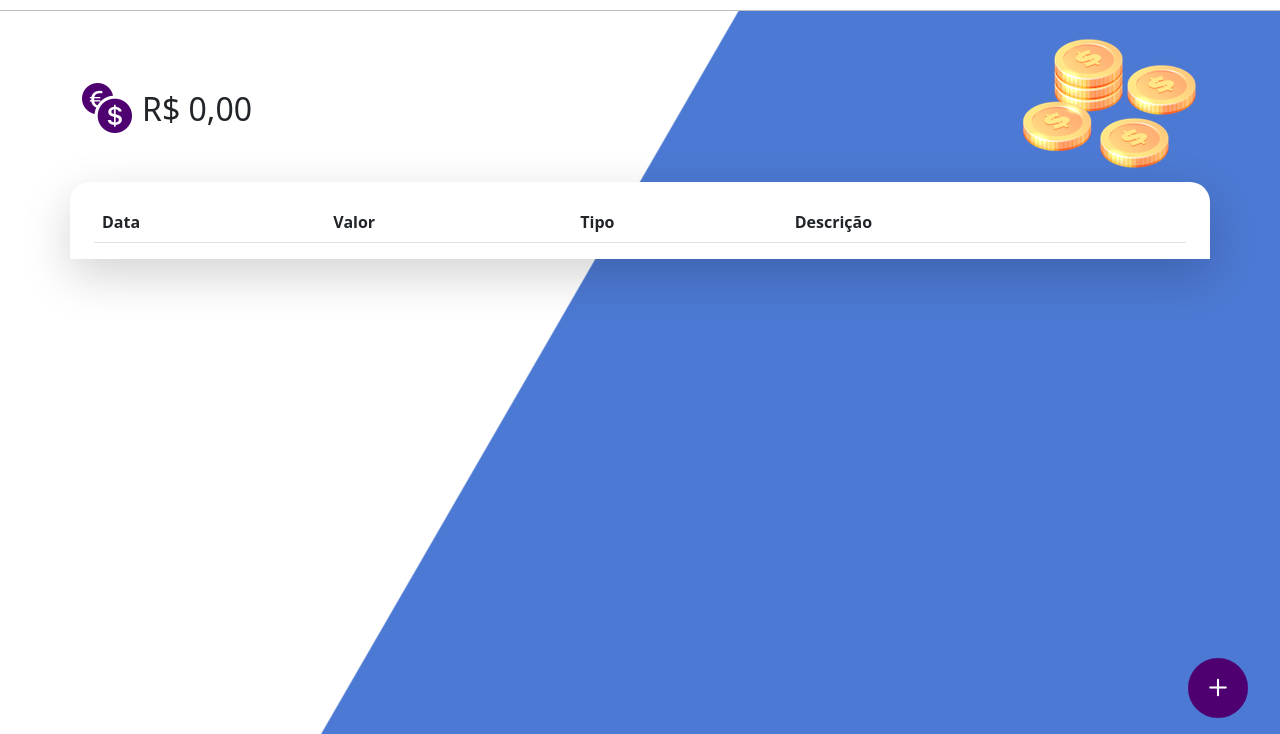
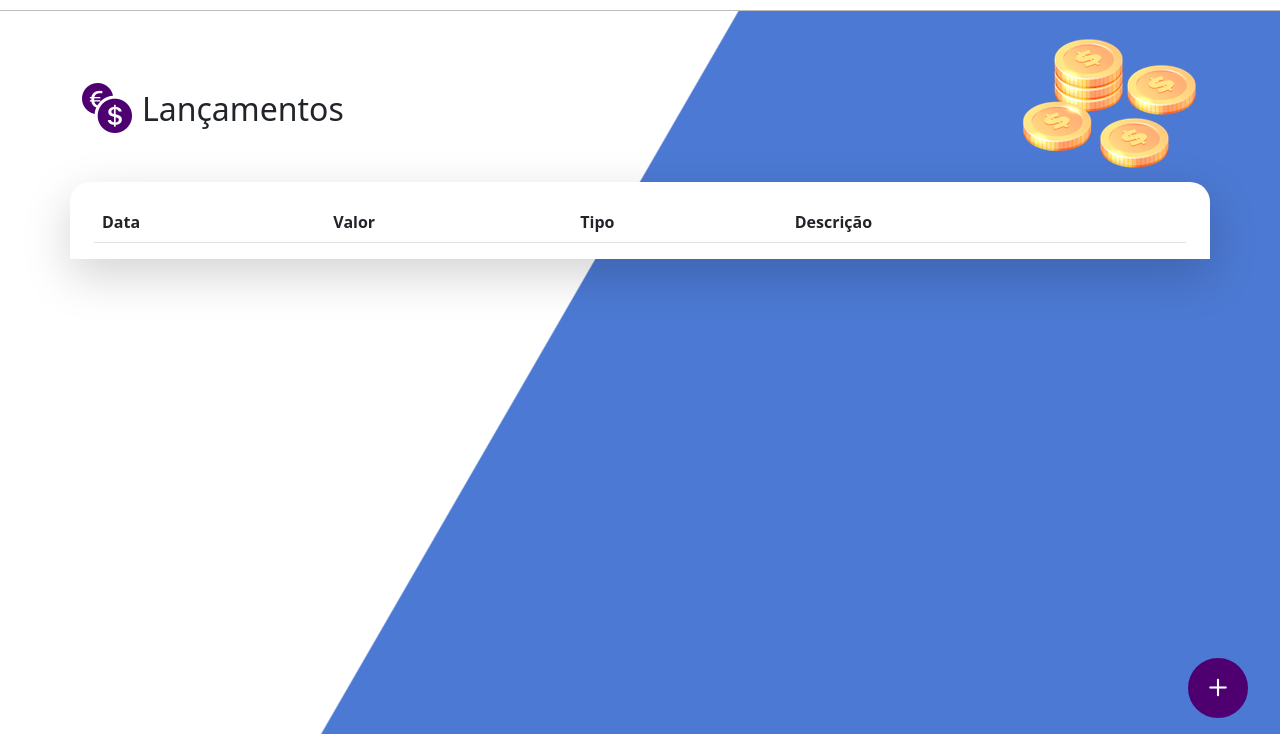
Before and after one commit to claracjz/nikel, a plain HTML site: page public/transactions.html in a window 1280 px wide. Shown: the part 66-800 px from the top of the page. Drawn offline with nearby package versions, Linux system fonts and the light colour scheme; sample sign-in values are in the browser's storage.

Commit message:
fix: lancamentos

```diff
--- a/public/transactions.html
+++ b/public/transactions.html
@@ -43,7 +43,7 @@
             <div class="row">
               <div class="col d-flex mt-4 justify-content-start align-items-center">
                 <i class="bi bi-currency-exchange color-primary icon-detail"></i>
-                <span class="fs-2">R$ 0,00</span>
+                <span class="fs-2">Lançamentos</span>
               </div>
               <div class="col d-flex mt-4 justify-content-end">
                 <div class="text-center">
```
